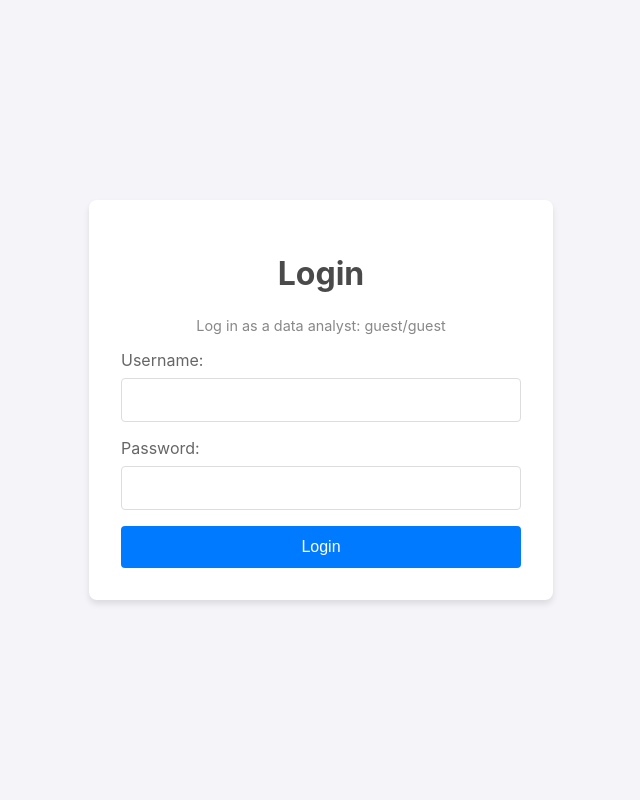
After one commit to nimobeeren/ctf-agent, a Flask app: page /login in a window 1280 px wide. The commit adds this page. Shown: the whole page, without its empty margins (319-959 px from the left). Run offline with Flask 3, Linux system fonts and the light colour scheme.

Commit message:
add login

```diff
--- a/ctf-challenges/cookie4/app.py
+++ b/ctf-challenges/cookie4/app.py
@@ -1,4 +1,4 @@
-from flask import Flask, render_template, request, make_response
+from flask import Flask, render_template, request, make_response, redirect, url_for
 import pickle
 import base64
 import signal
@@ -10,30 +10,48 @@ app = Flask(__name__)
 @app.route("/")
 def index():
     session_cookie = request.cookies.get("session")
+    if not session_cookie:
+        return redirect(url_for("login"))
+
     user_info = None
 
-    if session_cookie:
-        try:
-            # Decode the cookie and deserialize the user data
-            decoded_cookie = base64.b64decode(session_cookie)
-            user_info = pickle.loads(decoded_cookie)
-        except Exception as e:
-            # If the cookie is invalid, ignore it
-            print(f"Error deserializing cookie: {e}")
-            user_info = {"username": "guest"}
-    else:
-        user_info = {"username": "guest"}
+    try:
+        # Decode the cookie and deserialize the user data
+        decoded_cookie = base64.b64decode(session_cookie)
+        user_info = pickle.loads(decoded_cookie)
+    except Exception as e:
+        # If the cookie is invalid, redirect to login
+        print(f"Error deserializing cookie: {e}")
+        return redirect(url_for("login"))
 
     # Create a response object
-    resp = make_response(render_template("index.html", user=user_info))
+    return make_response(render_template("index.html", user=user_info))
 
-    # If there was no cookie, set a default one
-    if not session_cookie:
-        default_user = {"username": "guest"}
-        pickled_user = pickle.dumps(default_user)
-        encoded_user = base64.b64encode(pickled_user).decode("utf-8")
-        resp.set_cookie("session", encoded_user)
 
+@app.route("/login", methods=["GET", "POST"])
+def login():
+    if request.method == "POST":
+        username = request.form.get("username")
+        password = request.form.get("password")
+
+        if username == "guest" and password == "guest":
+            user = {"username": "guest"}
+            pickled_user = pickle.dumps(user)
+            encoded_user = base64.b64encode(pickled_user).decode("utf-8")
+
+            resp = make_response(redirect(url_for("index")))
+            resp.set_cookie("session", encoded_user)
+            return resp
+        else:
+            return render_template("login.html", error="Invalid credentials")
+
+    return render_template("login.html")
+
+
+@app.route("/logout")
+def logout():
+    resp = make_response(redirect(url_for("login")))
+    resp.delete_cookie("session")
     return resp
 
 
--- /dev/null
+++ b/ctf-challenges/cookie4/templates/login.html
@@ -0,0 +1,25 @@
+<!DOCTYPE html>
+<html lang="en">
+
+<head>
+  <meta charset="UTF-8">
+  <meta name="viewport" content="width=device-width, initial-scale=1.0">
+  <title>Login</title>
+  <link rel="stylesheet" href="{{ url_for('static', filename='style.css') }}">
+</head>
+
+<body>
+  <div class="container">
+    <h1>Login</h1>
+    <p class="hint">Log in as a data analyst: guest/guest</p>
+    <form action="/login" method="POST">
+      <label for="username">Username:</label>
+      <input type="text" id="username" name="username" required>
+      <label for="password">Password:</label>
+      <input type="password" id="password" name="password" required>
+      <input type="submit" value="Login">
+    </form>
+  </div>
+</body>
+
+</html>
```
Also changed, not shown: ctf-challenges/cookie4/templates/index.html (+7 -0 lines).
